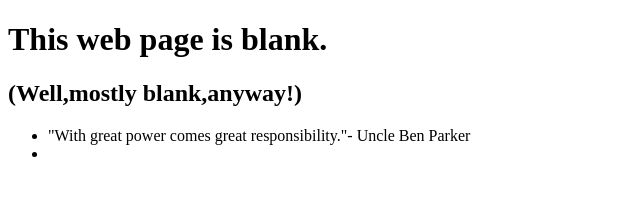
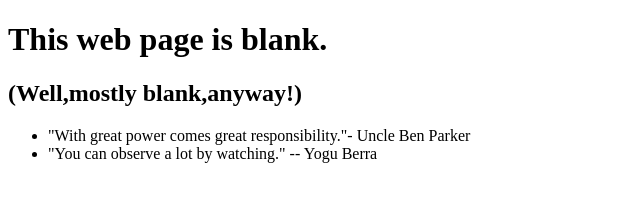
Before and after one commit to KSlavi/0main_openSAP_repo, a plain HTML site: page index.html in a window 1280 px wide. Shown: the whole page, without its empty margins (0-640 px from the left). Drawn offline with Linux system fonts and the light colour scheme.

Commit message:
addet qout by Yogi Berra

```diff
--- a/index.html
+++ b/index.html
@@ -11,7 +11,7 @@
 	<h2>(Well,mostly blank,anyway!)</h2>
 	<ul>
 		<li>"With great power comes great responsibility."- Uncle Ben Parker</li>
-		<li></li>
+		<li>"You can observe a lot by watching." -- Yogu Berra</li>
 	</ul>
 </body>
 </html>
```
